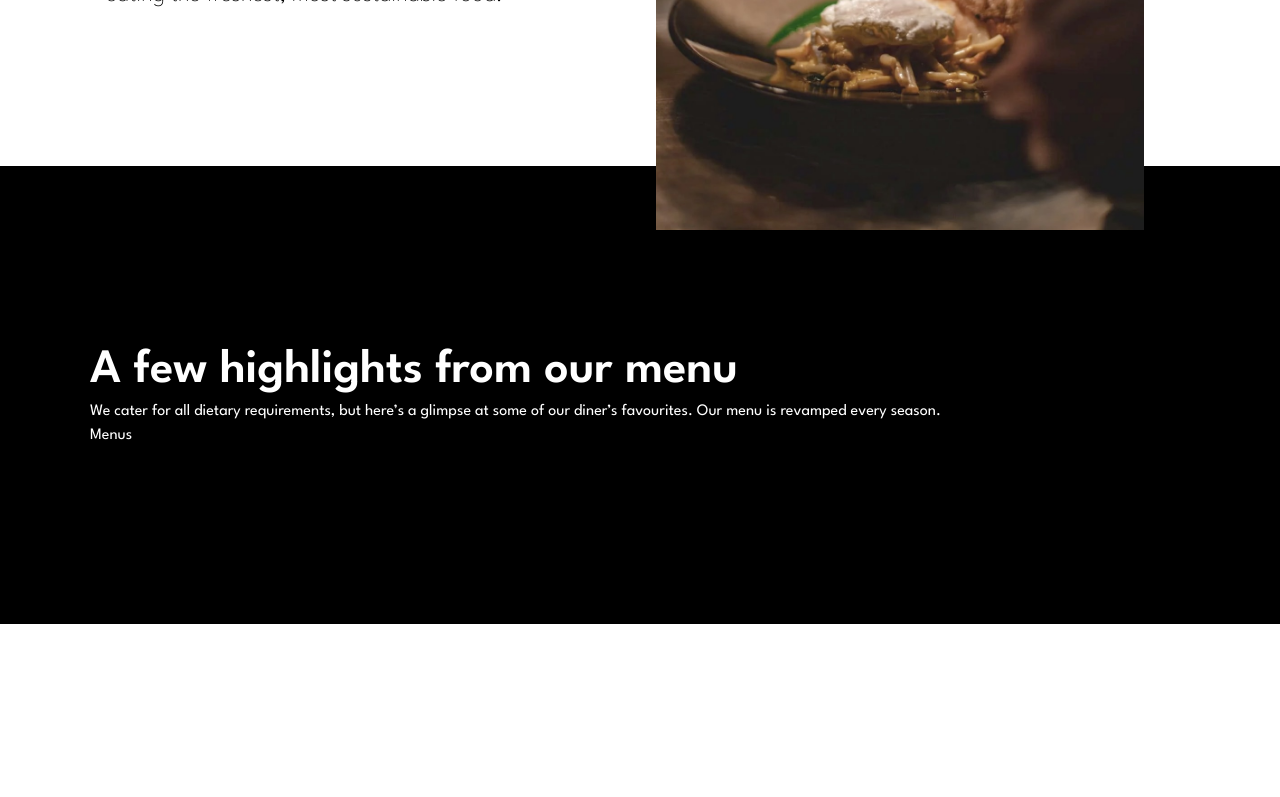
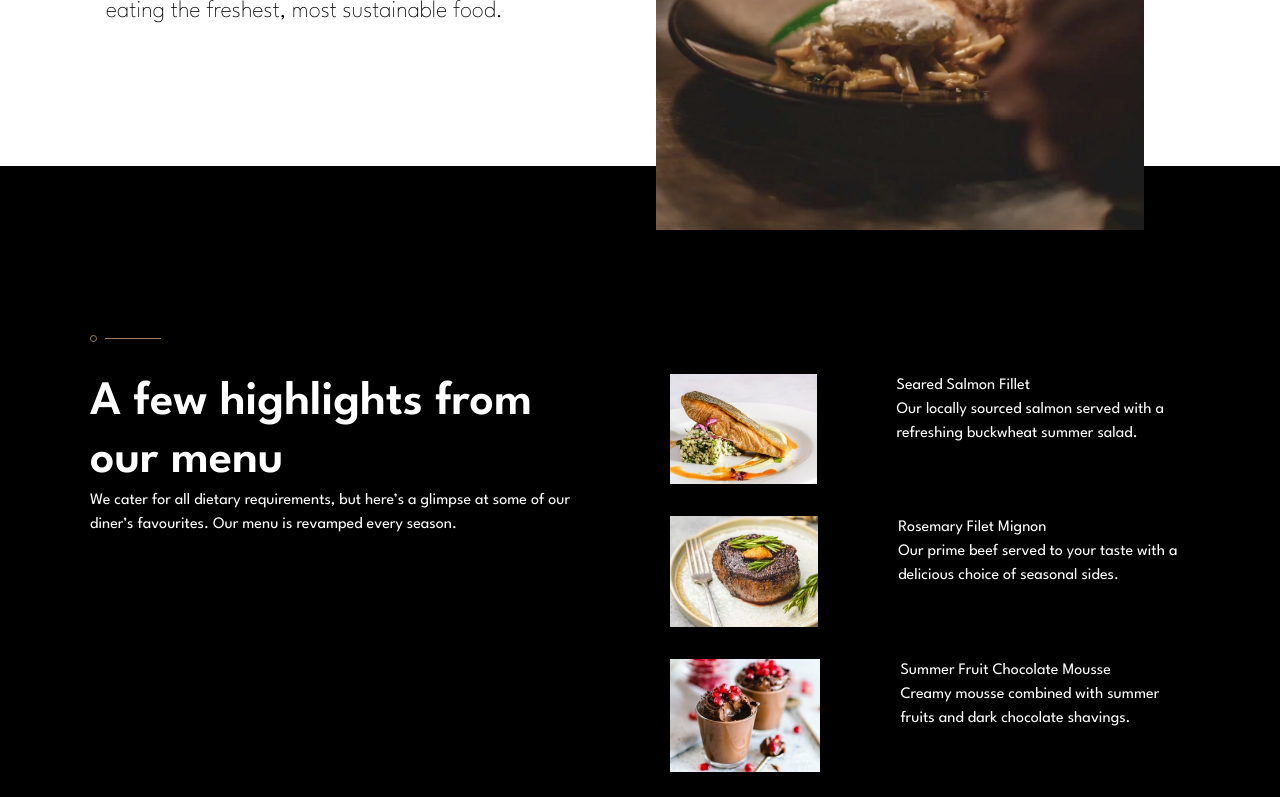
Before and after one commit to sukanyagurav/Dine-restaurant-website, a React (Vite) app: page / in a window 1280 px wide. Shown: the part 2000-2797 px from the top of the page. Before the commit the page ends 2624 px from the top, so only its background shows below. Built offline with nearby package versions, Linux system fonts and the light colour scheme.

Commit message:
added menus

```diff
--- a/src/components/Menus.jsx
+++ b/src/components/Menus.jsx
@@ -1,20 +1,35 @@
 import React from "react";
 import Card from "./UI/Card";
 import Heading from "./UI/Heading";
+import { menus } from "../utils/menu";
 
 const Menus = () => {
   return (
     <div className="bg-black text-white py-44 -mt-20 ">
       <Card>
-        <div>
-          <div>
-            <Heading h1Text={"A few highlights from our menu"} />
+        <div className="flex gap-20">
+          <div className="max-w-[500px]">
+            <Heading  h1Text={`A few highlights \n from our menu`} />
             <p>
               We cater for all dietary requirements, but here’s a glimpse at
               some of our diner’s favourites. Our menu is revamped every season.
             </p>
           </div>
-          <div>Menus</div>
+          <div>
+            {menus.map((menu)=>(
+              <div key={menu.id} className="flex gap-20 mt-8">
+                <picture>
+                <source media="(min-width:980px)" srcset={menu.images.desktop}  />
+                <source media="(min-width:800px)" srcset={menu.images.tablet}  />
+                  <img src={menu.images.mobile} alt={menu.name} />
+                </picture>
+                <div>
+                  <h3>{menu.name}</h3>
+                  <p>{menu.description}</p>
+                </div>
+              </div>
+            ))}
+          </div>
         </div>
       </Card>
     </div>
--- a/src/components/UI/Heading.jsx
+++ b/src/components/UI/Heading.jsx
@@ -2,7 +2,7 @@ import React from 'react'
 
 const Heading = ({h1Text,classes}) => {
   return (
-    <h2 className={`text-5xl leading-[1.2] font-semibold ${classes}`}>
+    <h2 className={`text-5xl leading-[1.2] pt-[2rem] font-semibold relative heading ${classes}`}>
       {h1Text}
     </h2>
   )
--- a/src/index.css
+++ b/src/index.css
@@ -13,7 +13,15 @@
     min-height: 84vh !important;
     background-image: url('/booking/hero-bg-desktop@2x.jpg');
 }
-.card:first-of-type section h2 {
-    padding-top:8rem;
+.card:first-of-type section div {
+    padding-top:5rem;
     margin-top: 4rem;
 }
+
+.heading::before{
+    content: url('/patterns/pattern-divide.svg');
+    width: 80px;
+    position: absolute;
+    top: -40px;
+    left:0;
+}
--- /dev/null
+++ b/src/utils/menu.js
@@ -0,0 +1,32 @@
+export const menus = [
+    {
+        id:1,
+        name:'Seared Salmon Fillet',
+        description:'Our locally sourced salmon served with a refreshing buckwheat summer salad.',
+        images:{
+            mobile:'/homepage/salmon-mobile.jpg',
+            tablet:'/homepage/salmon-desktop-tablet.jpg',
+            desktop:'/homepage/salmon-desktop-tablet@2x.jpg'
+        }
+    },
+    {
+        id:2,
+        name:'Rosemary Filet Mignon',
+        description:'Our prime beef served to your taste with a delicious choice of seasonal sides.',
+        images:{
+            mobile:'/homepage/beef-mobile.jpg',
+            tablet:'/homepage/beef-desktop-tablet.jpg',
+            desktop:'/homepage/beef-desktop-tablet@2x.jpg'
+        }
+    }, {
+        id:3,
+        name:'Summer Fruit Chocolate Mousse',
+        description:'Creamy mousse combined with summer fruits and dark chocolate shavings.',
+        images:{
+            mobile:'/homepage/chocolate-mobile.jpg',
+            tablet:'/homepage/chocolate-desktop-tablet.jpg',
+            desktop:'/homepage/chocolate-desktop-tablet@2x.jpg'
+        }
+    },
+
+]
```
